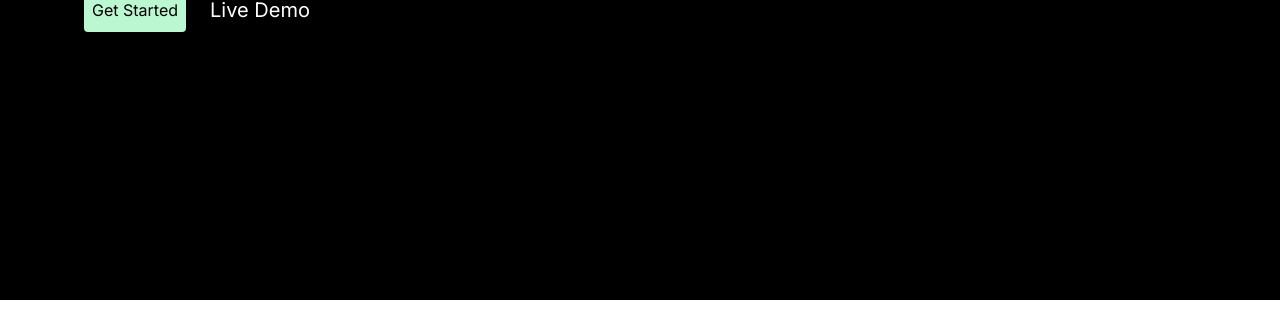
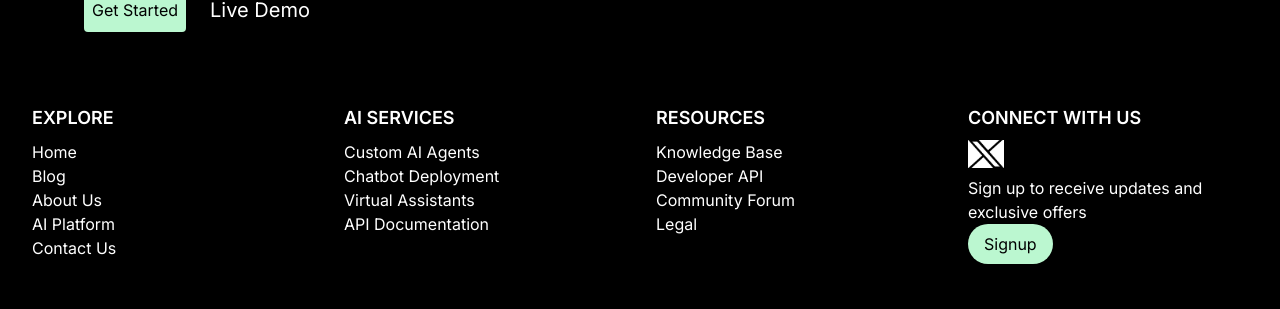
Before and after one commit to digitalsimboja/pipeflowml-ui, a Next.js app: page / in a window 1280 px wide. Shown: the part 500-809 px from the top of the page. Built offline with nearby package versions, Linux system fonts and the light colour scheme.

Commit message:
Add Footer

```diff
--- a/src/app/page.tsx
+++ b/src/app/page.tsx
@@ -1,4 +1,5 @@
 import Navbar from "src/components/Navbar";
+import Footer from "src/components/footer";
 import Hero from "src/components/hero";
 
 export default function Home() {
@@ -7,6 +8,7 @@ export default function Home() {
       <div className="flex-grow">
         <Navbar />
         <Hero />
+        <Footer />
       </div>
     </main>
   );
--- /dev/null
+++ b/src/components/footer.tsx
@@ -0,0 +1,71 @@
+// Import React at the top of your file if not already done
+import Link from "next/link";
+import React from "react";
+
+const Footer = () => {
+  return (
+    <div className=" text-white p-8 mt-8">
+      <div className="container mx-auto grid grid-cols-1 sm:grid-cols-2 md:grid-cols-4 gap-8">
+        <div className="mb-4">
+          <h3 className="text-lg font-semibold mb-2">EXPLORE</h3>
+          <p>Home</p>
+          <p>Blog</p>
+          <p>About Us</p>
+          <p>AI Platform</p>
+          <p>Contact Us</p>
+        </div>
+
+        <div className="mb-4">
+          <h3 className="text-lg font-semibold mb-2">AI SERVICES</h3>
+          <p>Custom AI Agents</p>
+          <p>Chatbot Deployment</p>
+          <p>Virtual Assistants</p>
+          <p>API Documentation</p>
+        </div>
+
+        <div className="mb-4">
+          <h3 className="text-lg font-semibold mb-2">RESOURCES</h3>
+          <p>Knowledge Base</p>
+          <p>Developer API</p>
+          <p>Community Forum</p>
+          <p>Legal</p>
+        </div>
+
+        <div className="mb-4">
+          <h3 className="text-lg font-semibold mb-2">CONNECT WITH US</h3>
+          <div className="flex items-center mb-2">
+          <img
+              src="/images/twitter.png"
+              alt="Twitter Icon"
+              className="w-9 h-7 mr-2"
+            />
+            {/* <img
+              src="/images/facebook.png"
+              alt="Facebook Icon"
+              className="w-12 h-10 mr-2"
+            />
+
+            <img
+              src="/images/instagram.jpeg"
+              alt="Instagram Icon"
+              className="w-12 h-10 mr-2"
+            />
+            <img
+              src="/images/pinterest.png"
+              alt="Pinterest Icon"
+              className="w-8 h-8"
+            /> */}
+          </div>
+          <p>Sign up to receive updates and exclusive offers</p>
+          <Link href="/signup">
+          <button className="py-2 px-4 rounded-full bg-green-200 text-black">
+                Signup
+              </button>
+          </Link>
+        </div>
+      </div>
+    </div>
+  );
+};
+
+export default Footer;
```
Also changed, not shown: public/images/twitter.png (added).
